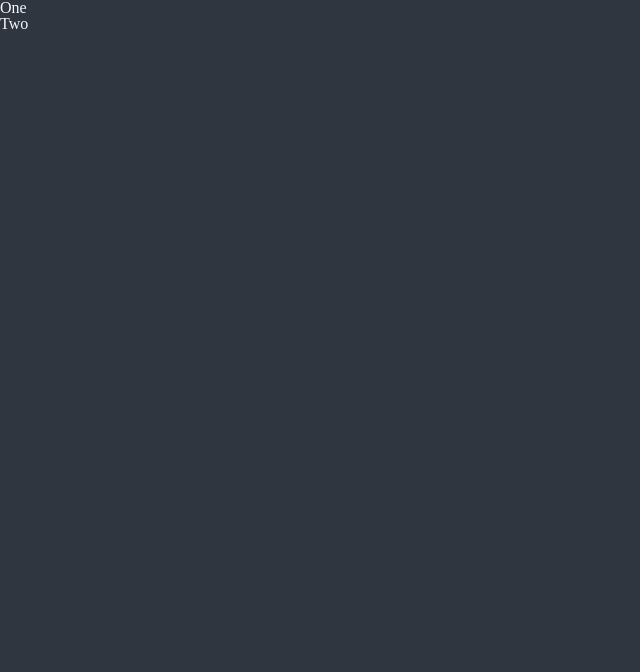
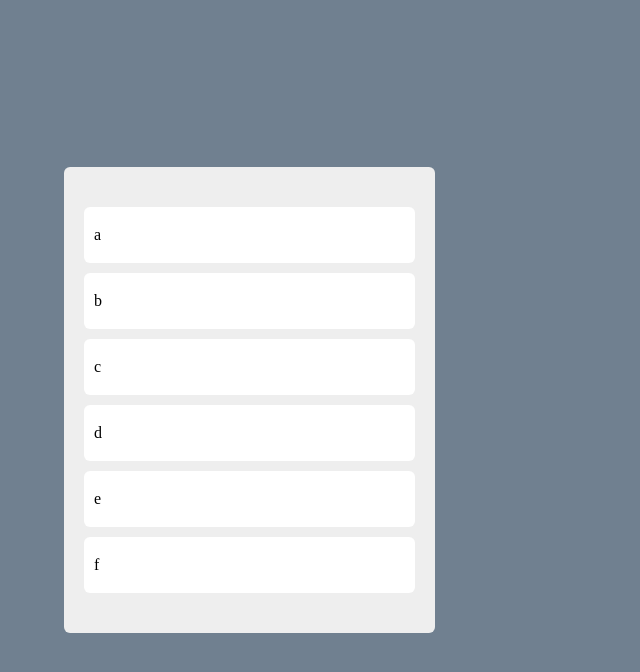
Before and after one commit to SoJeongMun/reactjs-basic-practice, a React (Create React App) app: page /trello in a window 1280 px wide. Shown: the top 672 px of the page, without its empty margins (0-640 px from the left). Built offline with nearby package versions, Linux system fonts and the light colour scheme.

Commit message:
modify style

```diff
--- a/src/App.tsx
+++ b/src/App.tsx
@@ -1,10 +1,6 @@
 import { createGlobalStyle } from "styled-components";
 import Router from "./Router";
 import { ReactQueryDevtools } from "react-query/devtools";
-import { ThemeProvider } from "styled-components";
-import { darkTheme, lightTheme } from "./Theme";
-import { useRecoilValue } from "recoil";
-import { isDarkAtom } from "./atoms";
 
 const Reset = createGlobalStyle`
   html, body, div, span, applet, object, iframe,
@@ -38,8 +34,6 @@ footer, header, hgroup, main, menu, nav, section {
 }
 body {
   line-height: 1;
-  background: ${(props) => props.theme.bgColor};
-  color: ${(props) => props.theme.textColor};
 }
 menu, ol, ul, li {
   list-style: none;
@@ -63,15 +57,11 @@ a{
 `;
 
 export default function App() {
-  const isDark = useRecoilValue(isDarkAtom);
-
   return (
     <>
-      <ThemeProvider theme={isDark ? darkTheme : lightTheme}>
-        <Reset />
-        <Router />
-        <ReactQueryDevtools initialIsOpen={true} />
-      </ThemeProvider>
+      <Reset />
+      <Router />
+      <ReactQueryDevtools initialIsOpen={true} />
     </>
   );
 }
--- a/src/Router.tsx
+++ b/src/Router.tsx
@@ -4,22 +4,33 @@ import Coin from "./routes/coin-tracker/Coin";
 import TodoList from "./routes/todo-list/TodoList";
 import Trello from "./routes/trello/Trello";
 import Home from "./routes/Home";
+import { ThemeProvider } from "styled-components";
+import { darkTheme, lightTheme, trelloTheme } from "./Theme";
+import { useRecoilValue } from "recoil";
+import { isDarkAtom } from "./atoms";
 
 export default function Router() {
+  const isDark = useRecoilValue(isDarkAtom);
   return (
     <BrowserRouter>
       <Switch>
         <Route path="/coin-tracker/:coinId">
-          <Coin />
+          <ThemeProvider theme={isDark ? darkTheme : lightTheme}>
+            <Coin />
+          </ThemeProvider>
         </Route>
         <Route path="/coin-tracker">
-          <Coins />
+          <ThemeProvider theme={isDark ? darkTheme : lightTheme}>
+            <Coins />
+          </ThemeProvider>
         </Route>
         <Route path="/todo-list">
           <TodoList />
         </Route>
         <Route path="/trello">
-          <Trello />
+          <ThemeProvider theme={trelloTheme}>
+            <Trello />
+          </ThemeProvider>
         </Route>
         <Route path="/">
           <Home />
--- a/src/Theme.ts
+++ b/src/Theme.ts
@@ -1,16 +1,21 @@
-import { DefaultTheme } from "styled-components";
+import { ConverterTheme, TrelloTheme } from "styled-components";
 
-export const darkTheme:DefaultTheme = {
-    textColor: '#f5f6fa',
-    bgColor: '#2f3640',
-    accentColor: "#44bd32",
-    liColor: '#f5f6fa',
-    border: 'none'
-}
-export const lightTheme:DefaultTheme = {
-    textColor: '#121212',
-    bgColor: 'white',
-    accentColor: "#44bd32",
-    liColor: 'white',
-    border: '1px solid #121212'
-}
+export const darkTheme: ConverterTheme = {
+  textColor: "#f5f6fa",
+  bgColor: "#2f3640",
+  accentColor: "#44bd32",
+  liColor: "#f5f6fa",
+  border: "none",
+};
+export const lightTheme: ConverterTheme = {
+  textColor: "#121212",
+  bgColor: "white",
+  accentColor: "#44bd32",
+  liColor: "white",
+  border: "1px solid #121212",
+};
+export const trelloTheme: TrelloTheme = {
+  bg: "slateGrey",
+  board: "#eee",
+  card: "white",
+};
--- a/src/atoms.ts
+++ b/src/atoms.ts
@@ -44,3 +44,8 @@ export const todoSelector = selector({
     return todoItems.filter(({ category }) => category === group);
   },
 });
+
+export const trelloTodos = atom({
+  key: "todo",
+  default: ["a", "b", "c", "d", "e", "f"],
+});
--- a/src/routes/coin-tracker/Coin.tsx
+++ b/src/routes/coin-tracker/Coin.tsx
@@ -13,6 +13,12 @@ import Chart from "../../components/coin-tracker/Chart";
 import { useQuery } from "react-query";
 import { fetchCoinInfo, fetchCoinPrice } from "../../api";
 
+const Wrapped = styled.div`
+  background: ${(props) => props.theme.bgColor};
+  color: ${(props) => props.theme.textColor};
+  width: 100vw;
+  height: 100vh;
+`;
 const Container = styled.div`
   padding: 40px;
   max-width: 480px;
@@ -128,6 +134,7 @@ export default function Coin() {
   const back = useHistory();
 
   return (
+    <Wrapped>
       <Container>
         <Header>
           <Title
@@ -166,5 +173,6 @@ export default function Coin() {
           </>
         )}
       </Container>
+    </Wrapped>
   );
 }
--- a/src/routes/coin-tracker/Coins.tsx
+++ b/src/routes/coin-tracker/Coins.tsx
@@ -5,6 +5,12 @@ import { fetchCoins } from "../../api";
 import { useSetRecoilState } from "recoil";
 import { isDarkAtom } from "../../atoms";
 
+const Wrapped = styled.div`
+  background: ${(props) => props.theme.bgColor};
+  color: ${(props) => props.theme.textColor};
+  width: 100vw;
+  height: 100vh;
+`;
 const Container = styled.div`
   padding: 40px;
   max-width: 480px;
@@ -73,6 +79,7 @@ export default function Coins() {
   };
 
   return (
+    <Wrapped>
       <Container>
         <Header>
           <Title>
@@ -103,5 +110,6 @@ export default function Coins() {
           </>
         )}
       </Container>
+    </Wrapped>
   );
 }
--- a/src/routes/trello/Trello.tsx
+++ b/src/routes/trello/Trello.tsx
@@ -1,40 +1,78 @@
-import { DragDropContext, Draggable, Droppable } from "react-beautiful-dnd";
+import {
+  DragDropContext,
+  Draggable,
+  DropResult,
+  Droppable,
+} from "react-beautiful-dnd";
+import { useRecoilState } from "recoil";
+import styled from "styled-components";
+import { trelloTodos } from "../../atoms";
+
+const Wrapped = styled.div`
+  display: flex;
+  justify-content: center;
+  align-items: center;
+  height: 100vh;
+  background-color: ${(props) => props.theme.bg};
+  padding: 5vw;
+  box-sizing: border-box;
+`;
+const Boards = styled.div`
+  width: 100%;
+  display: grid;
+  grid-template-columns: repeat(3, 1fr);
+  column-gap: 20px;
+  ul {
+    background-color: ${(props) => props.theme.board};
+    max-width: 480px;
+    min-height: 50vh;
+    border-radius: 6px;
+    padding: 40px 20px;
+    box-sizing: border-box;
+  }
+`;
+const Card = styled.div`
+  background-color: ${(props) => props.theme.card};
+  border-radius: 6px;
+  padding: 20px 10px;
+  margin-bottom: 10px;
+  &:last-child {
+    margin-bottom: 0;
+  }
+`;
 
 export default function Trello() {
-  const handleDrag = () => {};
+  const [todoList, setTodoList] = useRecoilState(trelloTodos);
+  const handleDrag = ({ destination, source }: DropResult) => {
+    // console.log(args);
+  };
 
   return (
     <DragDropContext onDragEnd={handleDrag}>
-      <div>
+      <Wrapped>
+        <Boards>
           <Droppable droppableId="one">
             {(provided) => (
               <ul ref={provided.innerRef} {...provided.droppableProps}>
-              <Draggable draggableId="first" index={0}>
+                {todoList.map((todo, i) => (
+                  <Draggable key={i} draggableId={todo} index={i}>
                     {(provided) => (
-                  <li
+                      <Card
                         ref={provided.innerRef}
                         {...provided.dragHandleProps}
                         {...provided.draggableProps}
                       >
-                    One
-                  </li>
+                        {todo}
+                      </Card>
                     )}
                   </Draggable>
-              <Draggable draggableId="second" index={1}>
-                {(provided) => (
-                  <li
-                    ref={provided.innerRef}
-                    {...provided.dragHandleProps}
-                    {...provided.draggableProps}
-                  >
-                    Two
-                  </li>
-                )}
-              </Draggable>
+                ))}
+                {provided.placeholder}
               </ul>
             )}
           </Droppable>
-      </div>
+        </Boards>
+      </Wrapped>
     </DragDropContext>
   );
 }
```
Also changed, not shown: src/styled.d.ts (+8 -3 lines). Lines whose indentation alone changed are shown as unchanged.
